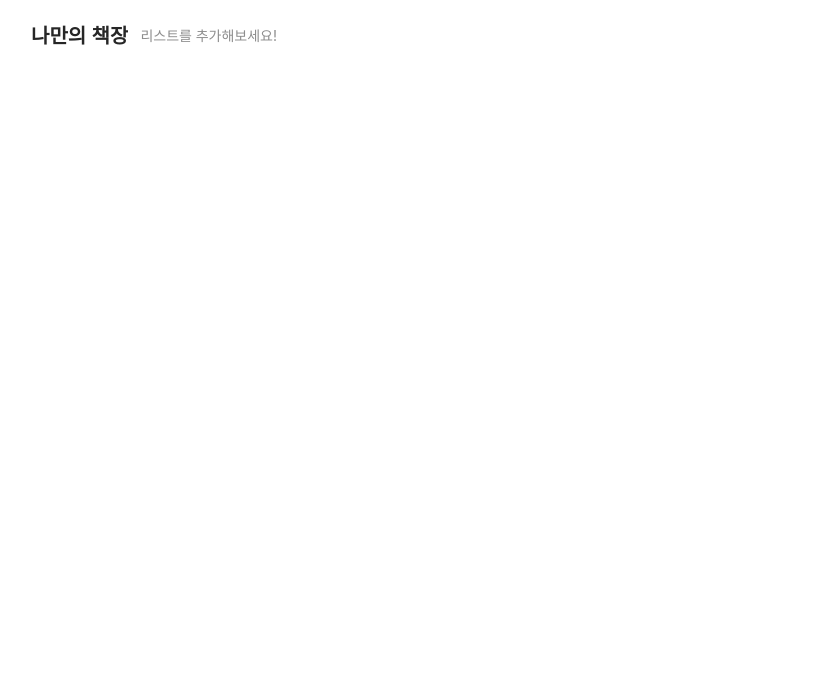
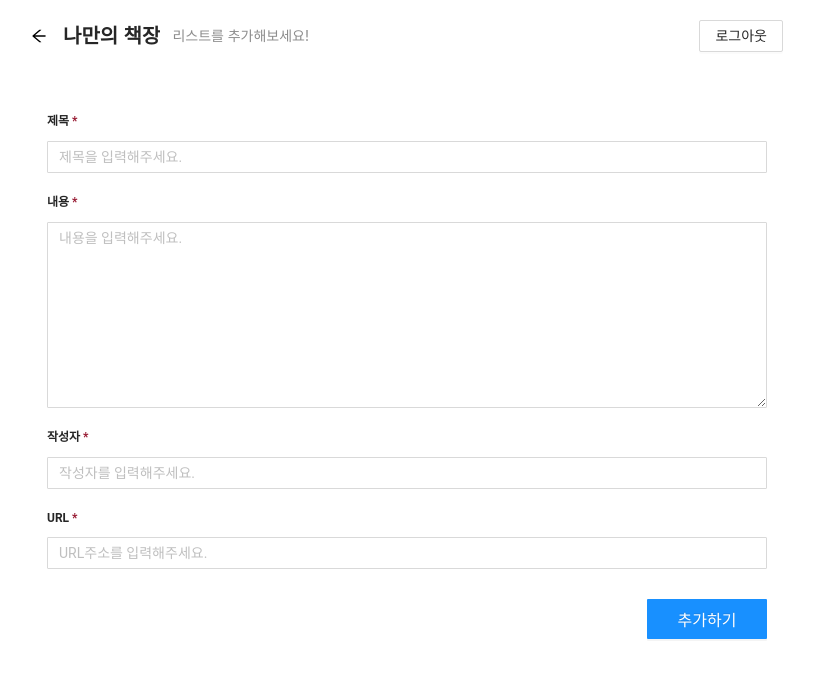
Before and after one commit to Parzival8971/react-my-books, a React (Create React App) app: page /add in a window 1280 px wide. Shown: the top 678 px of the page, without its empty margins (233-1047 px from the left). Built offline with nearby package versions, Linux system fonts and the light colour scheme; sample sign-in values are in the browser's storage.

Commit message:
Design(add): page styling

```diff
--- /dev/null
+++ b/src/components/Add.styles.ts
@@ -0,0 +1,87 @@
+import styled from '@emotion/styled';
+import { Button, Input } from 'antd';
+import TextArea from 'antd/lib/input/TextArea';
+
+export const Add = styled.div`
+  width: 800px;
+  margin-left: auto;
+  margin-right: auto;
+`;
+
+export const InputTitle = styled.div`
+  font-family: Roboto;
+  font-size: 12px;
+  font-weight: bold;
+  margin-top: 40px;
+  text-align: left;
+  padding-left: 40px;
+`;
+
+export const Required = styled.span`
+  color: #971931;
+`;
+
+export const InputArea = styled.div`
+  padding-top: 10px;
+  padding-bottom: 10px;
+`;
+
+export const AntdInput = styled(Input)`
+  width: 720px;
+  margin-right: 40px;
+  margin-left: 40px;
+  border-radius: 1px;
+  border-width: 1px;
+  min-height: 100;
+  font-family: Roboto;
+`;
+
+export const AntdTextArea = styled(TextArea)`
+  width: 720px;
+  margin-right: 40px;
+  margin-left: 40px;
+  border-radius: 1px;
+  border-width: 1px;
+  min-height: 100;
+  font-family: Roboto;
+`;
+
+export const InputComment = styled.div`
+  font-family: Roboto;
+  font-size: 12px;
+  font-weight: bold;
+  margin-top: 10px;
+  text-align: left;
+  padding-left: 40px;
+`;
+
+export const InputAuthor = styled.div`
+  font-family: Roboto;
+  font-size: 12px;
+  font-weight: bold;
+  margin-top: 10px;
+  text-align: left;
+  padding-left: 40px;
+`;
+
+export const InputUrl = styled.div`
+  font-family: Roboto;
+  font-size: 12px;
+  font-weight: bold;
+  margin-top: 10px;
+  text-align: left;
+  padding-left: 40px;
+`;
+
+export const ButtonArea = styled.div`
+  text-align: right;
+  padding-right: 40px;
+  margin-top: 20px;
+`;
+
+export const AtndButton = styled(Button)`
+  text-transform: uppercase;
+  border-radius: 1px;
+  border-width: 2px;
+  width: 120px;
+`;
--- a/src/components/Add.tsx
+++ b/src/components/Add.tsx
@@ -1,14 +1,68 @@
-import { PageHeader } from 'antd';
+import { Button, PageHeader } from 'antd';
 import Layout from './Layout';
+import * as S from './Add.styles';
 
-const Add = () => {
+interface AddProps {
+  loading: boolean;
+  back: () => void;
+  logout: () => void;
+}
+
+const Add = ({ loading, back, logout }: AddProps) => {
+  const click = () => {};
+
   return (
     <Layout>
       <PageHeader
+        onBack={back}
         title='나만의 책장'
         subTitle='리스트를 추가해보세요!'
-        extra={[]}
+        extra={[
+          <Button key='1' ghost={false} onClick={logout}>
+            로그아웃
+          </Button>,
+        ]}
       />
+      <S.Add>
+        <S.InputTitle>
+          제목
+          <S.Required> *</S.Required>
+        </S.InputTitle>
+        <S.InputArea>
+          <S.AntdInput placeholder='제목을 입력해주세요.' />
+        </S.InputArea>
+        <S.InputComment>
+          내용
+          <S.Required> *</S.Required>
+        </S.InputComment>
+        <S.InputArea>
+          <S.AntdTextArea rows={8} placeholder='내용을 입력해주세요.' />
+        </S.InputArea>
+        <S.InputAuthor>
+          작성자
+          <S.Required> *</S.Required>
+        </S.InputAuthor>
+        <S.InputArea>
+          <S.AntdInput placeholder='작성자를 입력해주세요.' />
+        </S.InputArea>
+        <S.InputUrl>
+          URL
+          <S.Required> *</S.Required>
+        </S.InputUrl>
+        <S.InputArea>
+          <S.AntdInput placeholder='URL주소를 입력해주세요.' />
+        </S.InputArea>
+        <S.ButtonArea>
+          <S.AtndButton
+            size='large'
+            type='primary'
+            loading={loading}
+            onClick={click}
+          >
+            추가하기
+          </S.AtndButton>
+        </S.ButtonArea>
+      </S.Add>
     </Layout>
   );
 };
--- a/src/components/List.tsx
+++ b/src/components/List.tsx
@@ -1,8 +1,8 @@
 import { useEffect } from 'react';
+import { Button, PageHeader, Table } from 'antd';
+import { BookOutlined } from '@ant-design/icons';
+import { BookResType } from '../types';
 import Layout from './Layout';
-import { Button, PageHeader, Table } from 'antd';
-
-import { BookResType } from '../types';
 import Book from './Book';
 
 interface BooksProps {
@@ -31,15 +31,19 @@ export const List = ({
     if (error) {
       logout();
     }
-  }, []);
+  }, [error, logout]);
 
   const addBook = () => {};
 
   return (
     <Layout>
       <PageHeader
-        title='나만의 책장'
-        subTitle='리스트를 추가해보세요!'
+        title={
+          <div>
+            <BookOutlined /> 나만의 책장
+          </div>
+        }
+        subTitle='나만의 책장을 만들어 보세요!'
         extra={[
           <Button key='2' ghost type='primary' onClick={goAdd}>
             책 추가하기
--- a/src/components/Signin.tsx
+++ b/src/components/Signin.tsx
@@ -36,7 +36,7 @@ const Signin = ({ login }: SigninProps) => {
             </S.EmailTitle>
             <S.InputArea>
               <S.SigninInput
-                placeholder='Email'
+                placeholder='이메일을 입력해주세요.'
                 autoComplete='email'
                 name='email'
                 prefix={<UserOutlined />}
@@ -50,7 +50,7 @@ const Signin = ({ login }: SigninProps) => {
             </S.PasswordTitle>
             <S.InputArea>
               <S.SigninInput
-                placeholder='password'
+                placeholder='비밀번호를 입력해주세요.'
                 type='password'
                 autoComplete='current-password'
                 ref={passwordRef}
--- a/src/containers/AddContainer.tsx
+++ b/src/containers/AddContainer.tsx
@@ -1,7 +1,28 @@
+import { useCallback } from 'react';
+import { useNavigate } from 'react-router-dom';
+import { useSelector, useDispatch } from 'react-redux';
+
 import Add from '../components/Add';
+import { RootState } from '../redux/modules/rootReducer';
+import { logout as logoutSaga } from '../redux/modules/auth';
 
 const AddContainer = () => {
-  return <Add />;
+  const loading = useSelector<RootState, boolean>(
+    (state) => state.books.loading
+  );
+
+  const navigate = useNavigate();
+  const dispatch = useDispatch();
+
+  const logout = useCallback(() => {
+    dispatch(logoutSaga());
+  }, [dispatch]);
+
+  const back = useCallback(() => {
+    navigate(-1);
+  }, [navigate]);
+
+  return <Add loading={loading} back={back} logout={logout} />;
 };
 
 export default AddContainer;
--- a/src/containers/ListContainer.tsx
+++ b/src/containers/ListContainer.tsx
@@ -1,7 +1,6 @@
 import { useCallback } from 'react';
 import { useNavigate } from 'react-router-dom';
-import { useDispatch } from 'react-redux';
-import { useSelector } from 'react-redux';
+import { useSelector, useDispatch } from 'react-redux';
 import { List } from '../components/List';
 import { RootState } from '../redux/modules/rootReducer';
 import { BookResType } from '../types';
--- /dev/null
+++ b/src/hooks/useToken.ts
@@ -0,0 +1,10 @@
+import { RootState } from './../redux/modules/rootReducer';
+import { useSelector } from 'react-redux';
+
+// token만 받는 custom hooks
+export const useToken = () => {
+  const token = useSelector<RootState, string | null>(
+    (state) => state.auth.token
+  );
+  return token;
+};
--- a/src/pages/Add.tsx
+++ b/src/pages/Add.tsx
@@ -1,6 +1,13 @@
+import { Navigate } from 'react-router-dom';
+import { useToken } from '../hooks/useToken';
 import AddContainer from '../containers/AddContainer';
 
 const Add = () => {
+  const token = useToken();
+
+  if (token === null) {
+    return <Navigate replace to='/signin' />;
+  }
   return <AddContainer />;
 };
 
--- a/src/pages/Home.tsx
+++ b/src/pages/Home.tsx
@@ -1,13 +1,9 @@
-import { useSelector } from 'react-redux';
 import { Navigate } from 'react-router-dom';
+import { useToken } from '../hooks/useToken';
 import { ListContainer } from '../containers/ListContainer';
 
-import { RootState } from '../redux/modules/rootReducer';
-
 const Home = () => {
-  const token = useSelector<RootState, string | null>(
-    (state) => state.auth.token
-  );
+  const token = useToken();
 
   if (token === null) {
     return <Navigate replace to='/signin' />;
--- a/src/pages/Signin.tsx
+++ b/src/pages/Signin.tsx
@@ -1,14 +1,9 @@
-import { useSelector } from 'react-redux';
 import { Navigate } from 'react-router-dom';
-
+import { useToken } from '../hooks/useToken';
 import SigninContainer from '../containers/SigninContainer';
 
-import { RootState } from '../redux/modules/rootReducer';
-
 const Signin = () => {
-  const token = useSelector<RootState, string | null>(
-    (state) => state.auth.token
-  );
+  const token = useToken();
 
   if (token !== null) {
     return <Navigate replace to='/' />;
```
